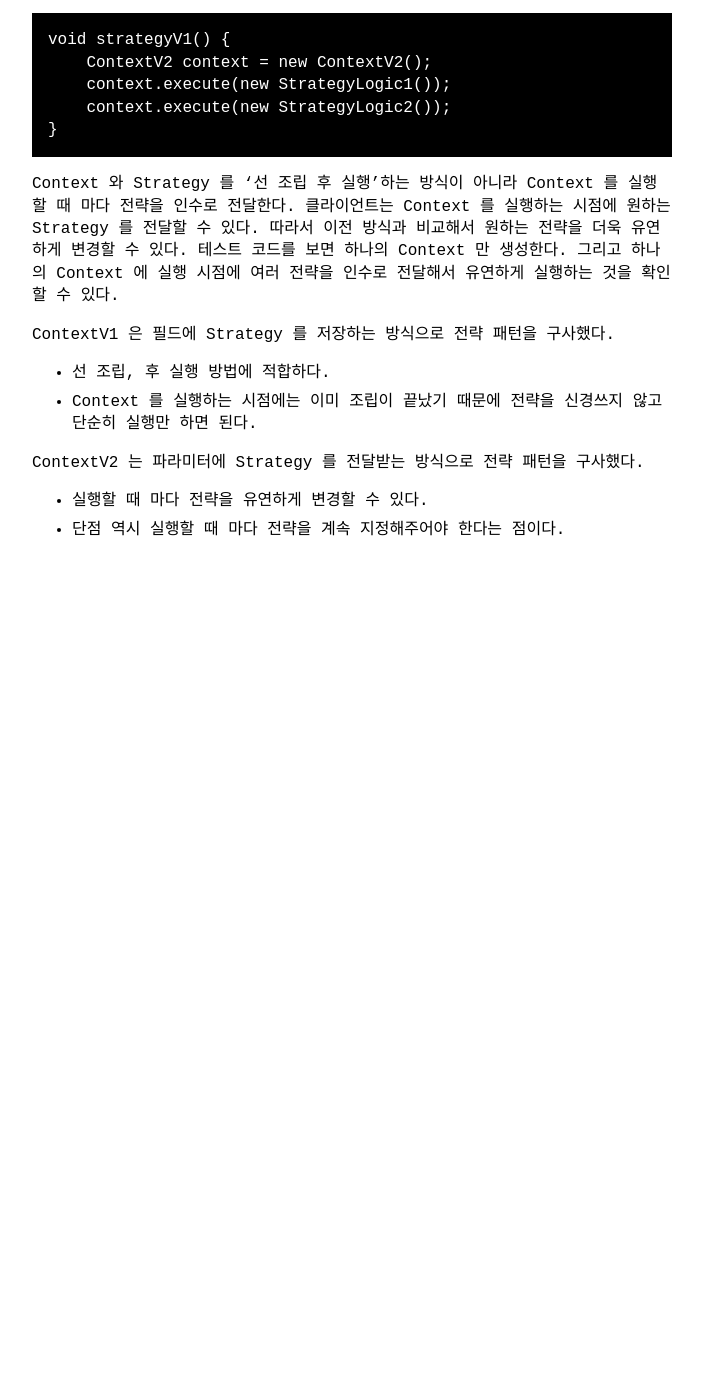
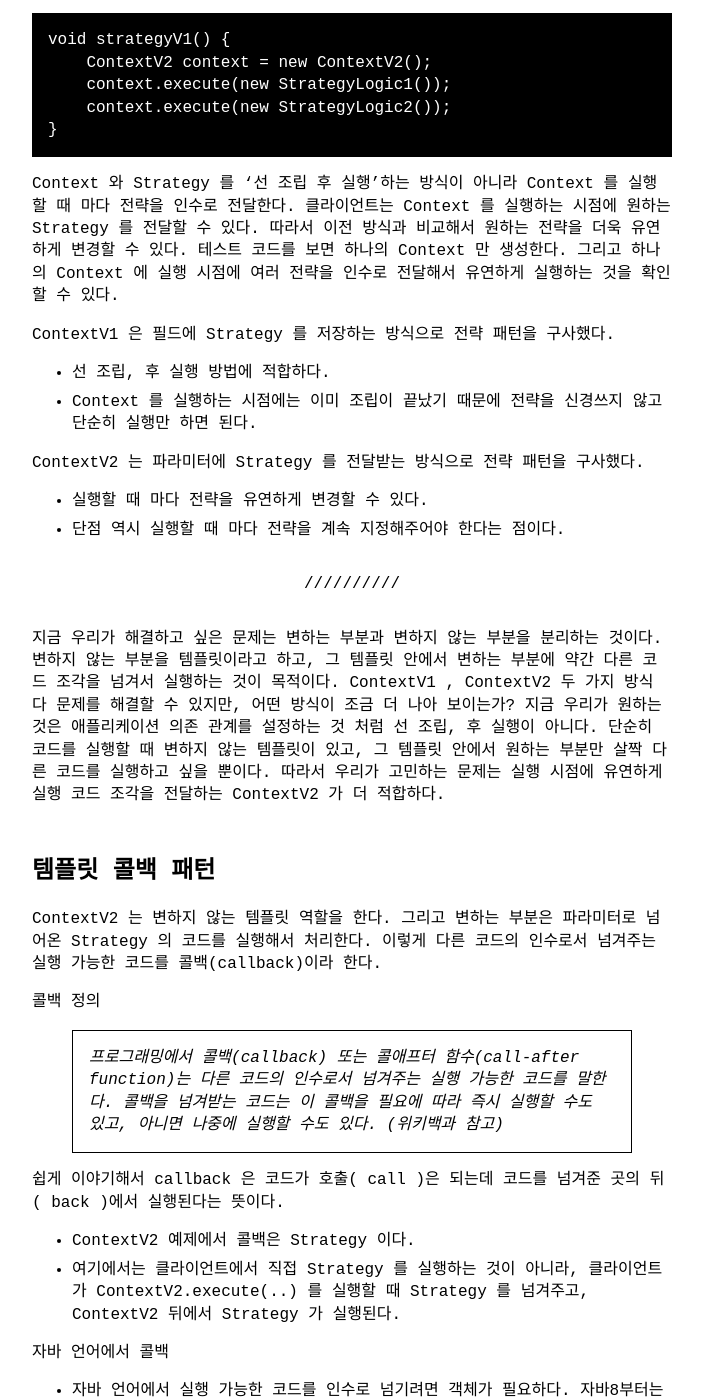
Before and after one commit to khjzzm/khjzzm.github.io, a Jekyll site: the page built from _posts/2022-06-16-strategy-method-pattern.md, in a window 1280 px wide and 1400 px high, scrolled down 4160 px. Shown: the whole window, without its empty margins (288-991 px from the left). Built offline with Jekyll 4.4.1, drawn with Linux system fonts in a browser that asks for light colours; before the commit the page ends 4781 px from its top, so only the background shows below that; some of the changed text lies outside the part shown.

Commit message:
전략 패턴

```diff
--- a/_posts/2022-06-15-strategy-method-pattern.md
+++ b/_posts/2022-06-16-strategy-method-pattern.md
@@ -197,3 +197,48 @@ ContextV1 은 필드에 Strategy 를 저장하는 방식으로 전략 패턴을
 ContextV2 는 파라미터에 Strategy 를 전달받는 방식으로 전략 패턴을 구사했다.
 - 실행할 때 마다 전략을 유연하게 변경할 수 있다.
 - 단점 역시 실행할 때 마다 전략을 계속 지정해주어야 한다는 점이다.
+
+---
+
+지금 우리가 해결하고 싶은 문제는 변하는 부분과 변하지 않는 부분을 분리하는 것이다.
+변하지 않는 부분을 템플릿이라고 하고, 그 템플릿 안에서 변하는 부분에 약간 다른 코드 조각을 넘겨서
+실행하는 것이 목적이다.
+ContextV1 , ContextV2 두 가지 방식 다 문제를 해결할 수 있지만, 어떤 방식이 조금 더 나아 보이는가?
+지금 우리가 원하는 것은 애플리케이션 의존 관계를 설정하는 것 처럼 선 조립, 후 실행이 아니다. 단순히
+코드를 실행할 때 변하지 않는 템플릿이 있고, 그 템플릿 안에서 원하는 부분만 살짝 다른 코드를 실행하고
+싶을 뿐이다.
+따라서 우리가 고민하는 문제는 실행 시점에 유연하게 실행 코드 조각을 전달하는 ContextV2 가 더
+적합하다.
+
+
+## 템플릿 콜백 패턴
+ContextV2 는 변하지 않는 템플릿 역할을 한다. 그리고 변하는 부분은 파라미터로 넘어온 Strategy 의
+코드를 실행해서 처리한다. 이렇게 다른 코드의 인수로서 넘겨주는 실행 가능한 코드를 콜백(callback)이라
+한다.
+
+콜백 정의
+> 프로그래밍에서 콜백(callback) 또는 콜애프터 함수(call-after function)는 다른 코드의 인수로서
+넘겨주는 실행 가능한 코드를 말한다. 콜백을 넘겨받는 코드는 이 콜백을 필요에 따라 즉시 실행할 수도
+있고, 아니면 나중에 실행할 수도 있다. (위키백과 참고)
+
+
+쉽게 이야기해서 callback 은 코드가 호출( call )은 되는데 코드를 넘겨준 곳의 뒤( back )에서
+실행된다는 뜻이다.
+- ContextV2 예제에서 콜백은 Strategy 이다.
+- 여기에서는 클라이언트에서 직접 Strategy 를 실행하는 것이 아니라, 클라이언트가
+ContextV2.execute(..) 를 실행할 때 Strategy 를 넘겨주고, ContextV2 뒤에서 Strategy 가
+실행된다.
+
+자바 언어에서 콜백
+- 자바 언어에서 실행 가능한 코드를 인수로 넘기려면 객체가 필요하다. 자바8부터는 람다를 사용할 수 있다.
+- 자바 8 이전에는 보통 하나의 메소드를 가진 인터페이스를 구현하고, 주로 익명 내부 클래스를 사용했다.
+최근에는 주로 람다를 사용한다.
+
+템플릿 콜백 패턴
+- 스프링에서는 ContextV2 와 같은 방식의 전략 패턴을 템플릿 콜백 패턴이라 한다. 전략 패턴에서
+Context 가 템플릿 역할을 하고, Strategy 부분이 콜백으로 넘어온다 생각하면 된다.
+- 참고로 템플릿 콜백 패턴은 GOF 패턴은 아니고, 스프링 내부에서 이런 방식을 자주 사용하기 때문에,
+스프링 안에서만 이렇게 부른다. 전략 패턴에서 템플릿과 콜백 부분이 강조된 패턴이라 생각하면 된다.
+- 스프링에서는 JdbcTemplate , RestTemplate , TransactionTemplate , RedisTemplate 처럼 다양한
+템플릿 콜백 패턴이 사용된다. 스프링에서 이름에 XxxTemplate 가 있다면 템플릿 콜백 패턴으로 만들어져
+있다 생각하면 된다.
```
